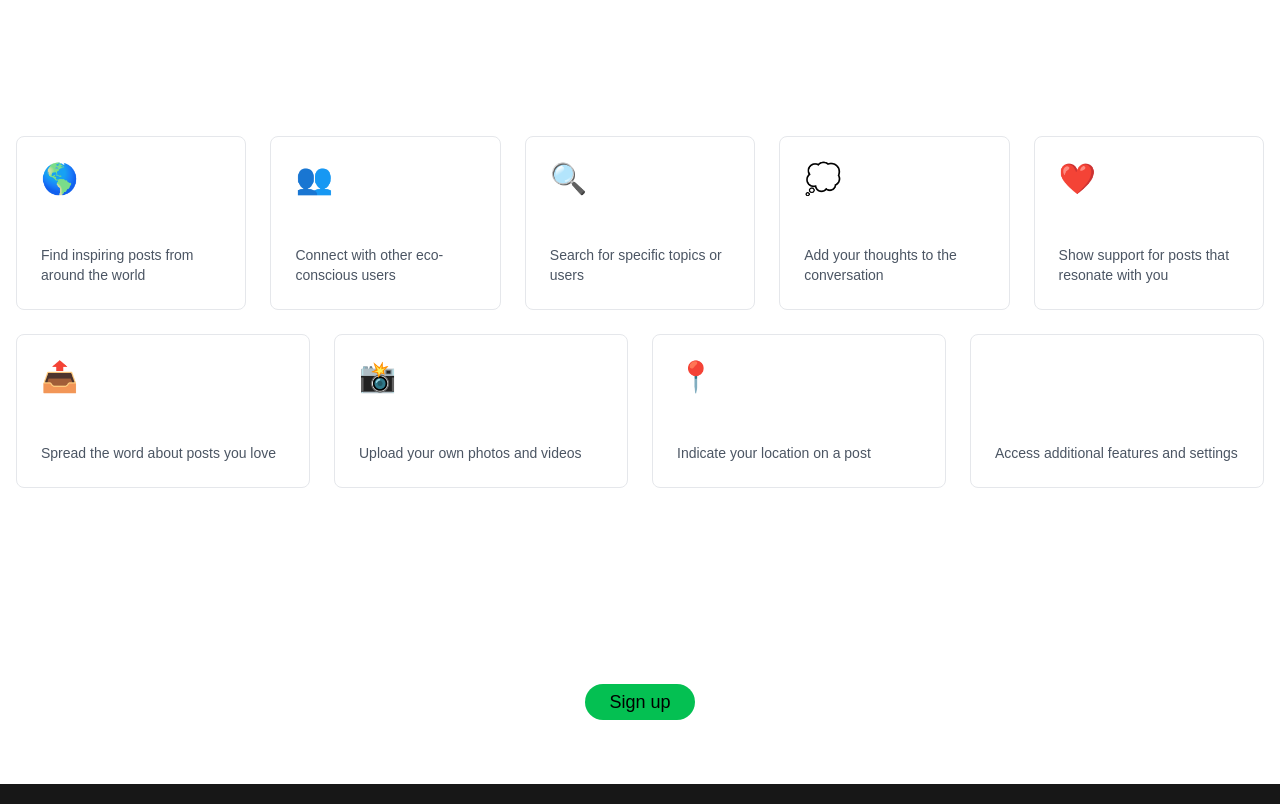
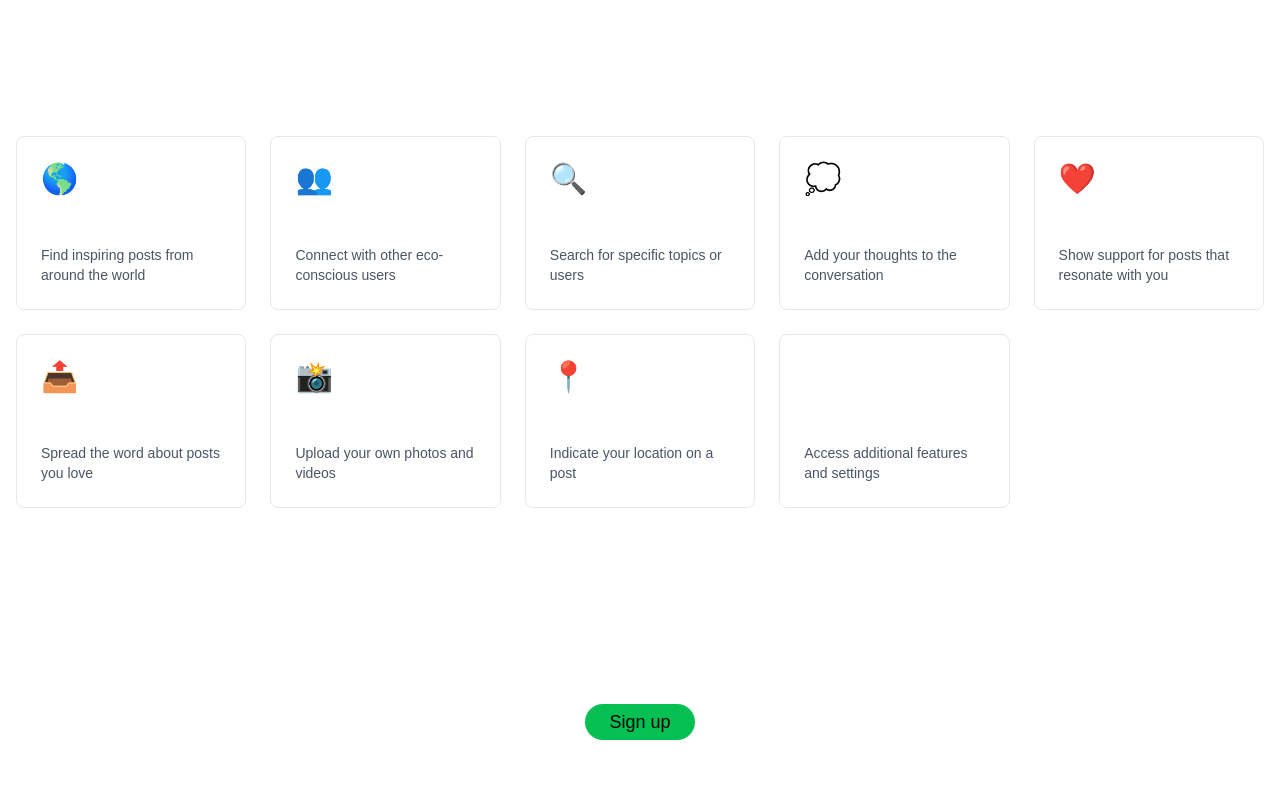
Before and after one commit to Rithik2211/eco-sync-main, a Next.js app: page / in a window 1280 px wide. Shown: the part 1160-1964 px from the top of the page. Built offline with nearby package versions, Linux system fonts and the light colour scheme.

Commit message:
"Simplified feature rendering by removing slice operations and combining grids into one."

```diff
--- a/app/page.tsx
+++ b/app/page.tsx
@@ -60,16 +60,7 @@ export default function Home() {
       <div className="max-w-7xl mx-auto px-4 py-16">
         <h2 className="text-2xl font-bold mb-12">How Eco Sync works</h2>
         <div className="grid grid-cols-2 md:grid-cols-3 lg:grid-cols-5 gap-6">
-          {features.slice(0, 5).map((feature, index) => (
-            <div key={index} className="p-6 rounded-lg border hover:shadow-lg transition-shadow">
-              <div className="text-3xl mb-4">{feature.icon}</div>
-              <h3 className="font-semibold mb-2">{feature.title}</h3>
-              <p className="text-gray-600 text-sm">{feature.description}</p>
-            </div>
-          ))}
-        </div>
-        <div className="grid grid-cols-2 md:grid-cols-3 lg:grid-cols-4 gap-6 mt-6">
-          {features.slice(5).map((feature, index) => (
+          {features.map((feature, index) => (
             <div key={index} className="p-6 rounded-lg border hover:shadow-lg transition-shadow">
               <div className="text-3xl mb-4">{feature.icon}</div>
               <h3 className="font-semibold mb-2">{feature.title}</h3>
```
